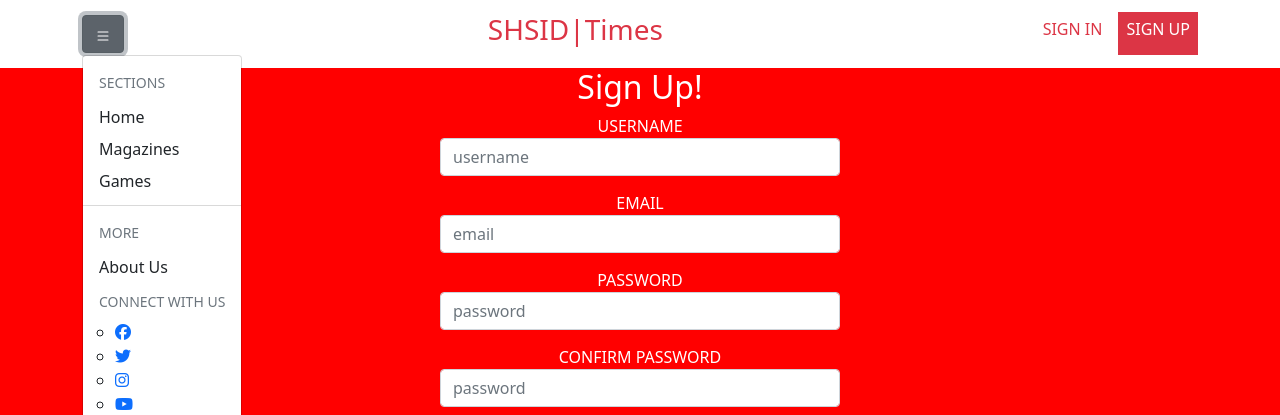
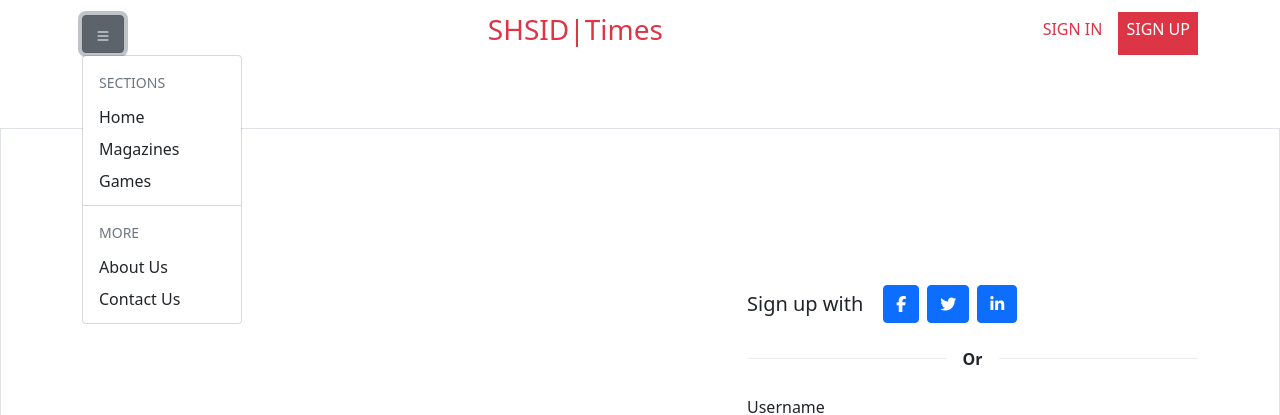
Before and after one commit to ymlaw1125/TimesWebsite, a Django app: page /signup/ in a window 1280 px wide, after a click that opens the changed part. Shown: the top 415 px of the page. Run offline with Django 4.2, Linux system fonts and the light colour scheme; some libraries are stand-ins or nearby versions.

Commit message:
changed signup and login template

```diff
--- a/static/content/login.css
+++ /dev/null
@@ -1,23 +0,0 @@
-body {
-    /*background-color: #ff0000;*/
-    color: white;
-    height: 100vh;
-    margin: 0;
-    display: flex;
-    flex-direction: column;
-}
-.bigcontainer {
-    width: 100%;
-    height: 100%;
-    background-color: red;
-    align-content: center;
-}
-.login-container {
-    width: 100%;
-    max-width: 400px;
-    text-align: center;
-    margin: auto;
-}
-.login-container .form-control {
-    margin-bottom: 15px;
-}
--- a/templates/layout.html
+++ b/templates/layout.html
@@ -31,23 +31,8 @@
                 <li class="dropdown-divider"></li>
                 <li class="dropdown-header">MORE</li>
                 <li><a class="dropdown-item" href="/about/">About Us</a></li>
-                <li class="dropdown-header">CONNECT WITH US</li>
-                <li class="links">
-                    <ul class="links">
-                        <li>
-                            <a href = "#"><i class="fab fa-facebook"></i></a>
-                        </li>
-                        <li>
-                            <a href = "#"><i class="fab fa-twitter"></i></a>
-                        </li>
-                        <li>
-                            <a href = "#"><i class="fab fa-instagram"></i></a>
-                        </li>
-                        <li>
-                            <a href = "#"><i class="fab fa-youtube"></i></a>
-                        </li>
-                    </ul>
-                </li>
+                <li><a class="dropdown-item" href="/contact/">Contact Us</a></li>
+
             </ul>
         </div>
         <a class="navbar-brand mx-auto" href="/"><h3 class="text-danger">SHSID|Times</h3></a>
--- a/templates/signup.html
+++ b/templates/signup.html
@@ -4,14 +4,59 @@
     <link rel="stylesheet" href="{% static 'content/login.css' %}"/>
 {% endblock %}
 {% block content %}
-    <div class="bigcontainer">
-        <div class="login-container">
-            <h2>Sign Up!</h2>
-            <form action="" method="post">
+    <section class="pb-4">
+  <div class="border rounded-5">
+
+    <section class="w-100">
+      <style>
+        .divider:after,
+        .divider:before {
+          content: "";
+          flex: 1;
+          height: 1px;
+          background: #eee;
+        }
+
+        .h-custom {
+          height: calc(100% - 73px);
+        }
+
+        @media (max-width: 450px) {
+          .h-custom {
+            height: 100%;
+          }
+        }
+      </style>
+      <div class="container h-custom text-dark">
+        <div class="row d-flex justify-content-center align-items-center h-100">
+          <div class="col-md-9 col-lg-6 col-xl-6 my-lg-5 py-lg-5">
+            <img src="https://mdbcdn.b-cdn.net/img/Photos/new-templates/bootstrap-login-form/draw2.webp" class="img-fluid" alt="Sample image">
+          </div>
+          <div class="col-md-8 col-lg-6 col-xl-5 offset-xl-1 my-lg-5 py-lg-5">
+            <form class="form" action="" method="post">
                 {% csrf_token %}
-                <label for="username">USERNAME</label>
-                <input name="username" id="username" class="form-control" placeholder="username"
-                       value="{{ form.username.value }}"/>
+              <div class="d-flex flex-row align-items-center justify-content-center justify-content-lg-start">
+                <p class="lead fw-normal mb-0 me-3">Sign up with</p>
+                <button type="button" data-mdb-button-init="" data-mdb-ripple-init="" class="btn btn-primary btn-floating mx-1" data-mdb-button-initialized="true">
+                  <i class="fab fa-facebook-f"></i>
+                </button>
+
+                <button type="button" data-mdb-button-init="" data-mdb-ripple-init="" class="btn btn-primary btn-floating mx-1" data-mdb-button-initialized="true">
+                  <i class="fab fa-twitter"></i>
+                </button>
+
+                <button type="button" data-mdb-button-init="" data-mdb-ripple-init="" class="btn btn-primary btn-floating mx-1" data-mdb-button-initialized="true">
+                  <i class="fab fa-linkedin-in"></i>
+                </button>
+              </div>
+
+              <div class="divider d-flex align-items-center my-4">
+                <p class="text-center fw-bold mx-3 mb-0">Or</p>
+              </div>
+
+              <!-- Username input -->
+                <label class="form-label" for="username" style="margin-left: 0px;">Username</label>
+                <input name="username" value="{{ form.username.value }}" id="username" class="form-input form-control form-control-lg" placeholder="Enter your username">
                 <div class="form-group">
                     {% if form.errors.username|length > 0 %}
                         <div class="alert alert-danger" role="alert">
@@ -19,19 +64,21 @@
                         </div>
                     {% endif %}
                 </div>
-                <label for="email">EMAIL</label>
-                <input name="email" id="email" class="form-control" placeholder="email"
-                       value="{{ form.email.value }}"/>
+
+            <!-- Username input -->
+                <label class="form-label" for="email" style="margin-left: 0px;">Email</label>
+                <input name="email" value="{{ form.email.value }}" id="email" class="form-input form-control form-control-lg" placeholder="Enter your email">
                 <div class="form-group">
-                    {% if form.errors.email|length > 0 %}
+                    {% if form.errors.username|length > 0 %}
                         <div class="alert alert-danger" role="alert">
                             {{ form.errors.email.0 }}
                         </div>
                     {% endif %}
                 </div>
-                <label for="password1">PASSWORD</label>
-                <input name="password1" id="password1" type="password" class="form-control"
-                       placeholder="password"/>
+
+              <!-- Password input -->
+                <label class="form-label" for="password1" style="margin-left: 0px;">Password</label>
+                <input type="password" id="password1" name="password1" class="form-control form-control-lg" placeholder="Enter password">
                 <div class="form-group">
                     {% if form.errors.password1|length > 0 %}
                         <div class="alert alert-danger" role="alert">
@@ -39,9 +86,9 @@
                         </div>
                     {% endif %}
                 </div>
-                <label for="password2">CONFIRM PASSWORD</label>
-                <input name="password2" id="password2" type="password" class="form-control"
-                       placeholder="password"/>
+            <!-- Confirm Password input -->
+                <label class="form-label" for="password2" style="margin-left: 0px;">Confirm Password</label>
+                <input type="password" id="password2" name="password2" class="form-control form-control-lg" placeholder="Enter password again">
                 <div class="form-group">
                     {% if form.errors.password2|length > 0 %}
                         <div class="alert alert-danger" role="alert">
@@ -49,37 +96,24 @@
                         </div>
                     {% endif %}
                 </div>
-                <div class="btn-group-vertical">
-                    <a href="#" class="text-white my-2">Forgot Password</a>
-                    <button type="submit" class="btn btn-dark my-2">Sign up</button>
+
+              <div class="d-flex justify-content-between align-items-center">
+                <!-- Checkbox -->
+                <div class="form-check mb-0">
                 </div>
+                <a href="#!" class="text-body text-decoration-none">Forgot password?</a>
+              </div>
+
+              <div class="text-center text-lg-start mt-4 pt-2">
+                <button type="submit" data-mdb-button-init="" data-mdb-ripple-init="" class="btn btn-primary btn-lg" style="padding-left: 2.5rem; padding-right: 2.5rem;" data-mdb-button-initialized="true">Login</button>
+                <p class="small fw-bold mt-2 pt-1 mb-0">Don't have an account? <a href="#!" class="link-danger text-decoration-none">Register</a></p>
+              </div>
 
             </form>
-            <p>or</p>
-            <div class="btn-group-vertical">
-                <button type="button" class="btn btn-primary text-white my-2">
-                    <svg xmlns="http://www.w3.org/2000/svg" width="16" height="16"
-                         fill="currentColor" class="bi bi-facebook" viewBox="0 0 16 16">
-                        <path d="M16 8.049c0-4.446-3.582-8.05-8-8.05C3.58 0-.002 3.603-.002 8.05c0 4.017 2.926 7.347 6.75 7.951v-5.625h-2.03V8.05H6.75V6.275c0-2.017 1.195-3.131 3.022-3.131.876 0 1.791.157 1.791.157v1.98h-1.009c-.993 0-1.303.621-1.303 1.258v1.51h2.218l-.354 2.326H9.25V16c3.824-.604 6.75-3.934 6.75-7.951"></path>
-                    </svg>
-                    <strong>Continue with Facebook</strong>
-                </button>
-                <button type="button" class="btn btn-light text-secondary my-2">
-                    <svg xmlns="http://www.w3.org/2000/svg" width="16" height="16"
-                         fill="currentColor" class="bi bi-google" viewBox="0 0 16 16">
-                        <path d="M15.545 6.558a9.4 9.4 0 0 1 .139 1.626c0 2.434-.87 4.492-2.384 5.885h.002C11.978 15.292 10.158 16 8 16A8 8 0 1 1 8 0a7.7 7.7 0 0 1 5.352 2.082l-2.284 2.284A4.35 4.35 0 0 0 8 3.166c-2.087 0-3.86 1.408-4.492 3.304a4.8 4.8 0 0 0 0 3.063h.003c.635 1.893 2.405 3.301 4.492 3.301 1.078 0 2.004-.276 2.722-.764h-.003a3.7 3.7 0 0 0 1.599-2.431H8v-3.08z"></path>
-                    </svg>
-                    <strong>Continue with Google</strong>
-                </button>
-                <button type="button" class="btn btn-dark text-white my-2">
-                    <svg xmlns="http://www.w3.org/2000/svg" width="16" height="16"
-                         fill="currentColor" class="bi bi-apple" viewBox="0 0 16 16">
-                        <path d="M11.182.008C11.148-.03 9.923.023 8.857 1.18c-1.066 1.156-.902 2.482-.878 2.516s1.52.087 2.475-1.258.762-2.391.728-2.43m3.314 11.733c-.048-.096-2.325-1.234-2.113-3.422s1.675-2.789 1.698-2.854-.597-.79-1.254-1.157a3.7 3.7 0 0 0-1.563-.434c-.108-.003-.483-.095-1.254.116-.508.139-1.653.589-1.968.607-.316.018-1.256-.522-2.267-.665-.647-.125-1.333.131-1.824.328-.49.196-1.422.754-2.074 2.237-.652 1.482-.311 3.83-.067 4.56s.625 1.924 1.273 2.796c.576.984 1.34 1.667 1.659 1.899s1.219.386 1.843.067c.502-.308 1.408-.485 1.766-.472.357.013 1.061.154 1.782.539.571.197 1.111.115 1.652-.105.541-.221 1.324-1.059 2.238-2.758q.52-1.185.473-1.282"></path>
-                        <path d="M11.182.008C11.148-.03 9.923.023 8.857 1.18c-1.066 1.156-.902 2.482-.878 2.516s1.52.087 2.475-1.258.762-2.391.728-2.43m3.314 11.733c-.048-.096-2.325-1.234-2.113-3.422s1.675-2.789 1.698-2.854-.597-.79-1.254-1.157a3.7 3.7 0 0 0-1.563-.434c-.108-.003-.483-.095-1.254.116-.508.139-1.653.589-1.968.607-.316.018-1.256-.522-2.267-.665-.647-.125-1.333.131-1.824.328-.49.196-1.422.754-2.074 2.237-.652 1.482-.311 3.83-.067 4.56s.625 1.924 1.273 2.796c.576.984 1.34 1.667 1.659 1.899s1.219.386 1.843.067c.502-.308 1.408-.485 1.766-.472.357.013 1.061.154 1.782.539.571.197 1.111.115 1.652-.105.541-.221 1.324-1.059 2.238-2.758q.52-1.185.473-1.282"></path>
-                    </svg>
-                    <strong>Continue with Apple</strong>
-                </button>
-            </div>
+          </div>
         </div>
-    </div>
+      </div>
+    </section>
+  </div>
+</section>
 {% endblock %}
```
Also changed, not shown: global_static/content/login.css (deleted, +0 -23 lines), templates/login.html (+73 -38 lines), db.sqlite3.
